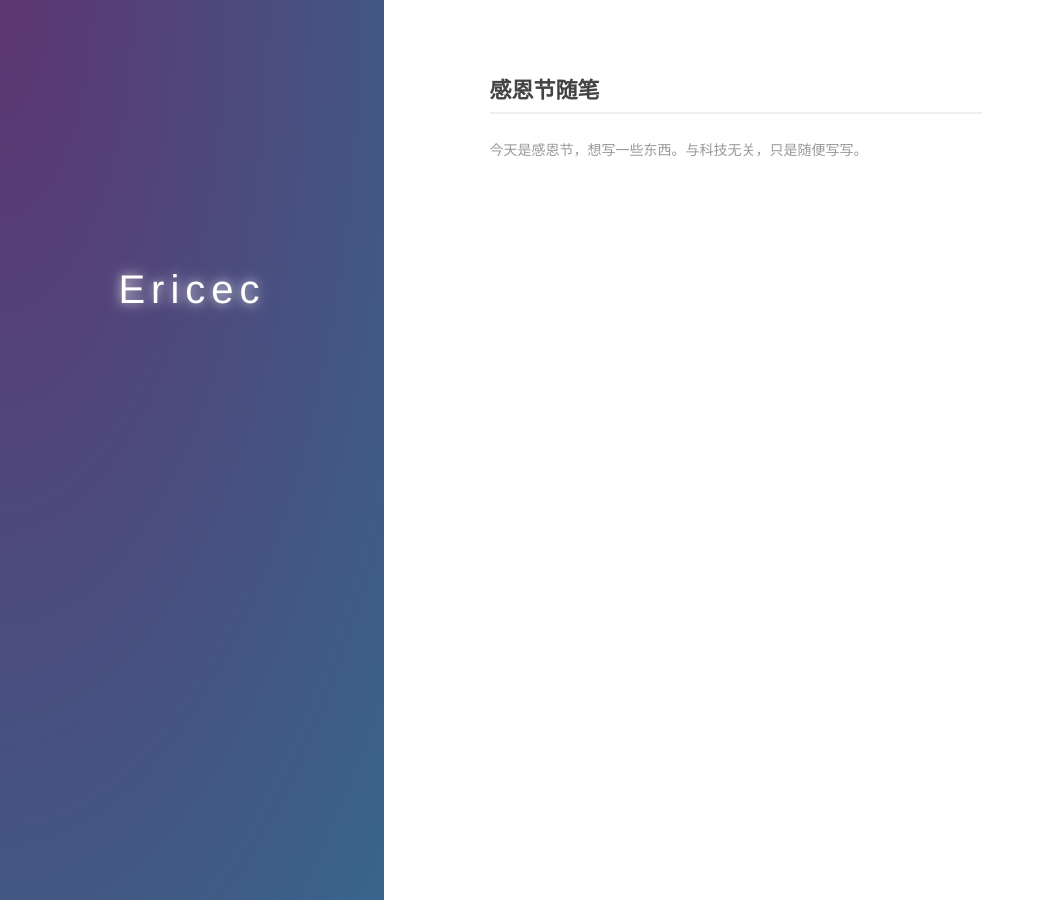
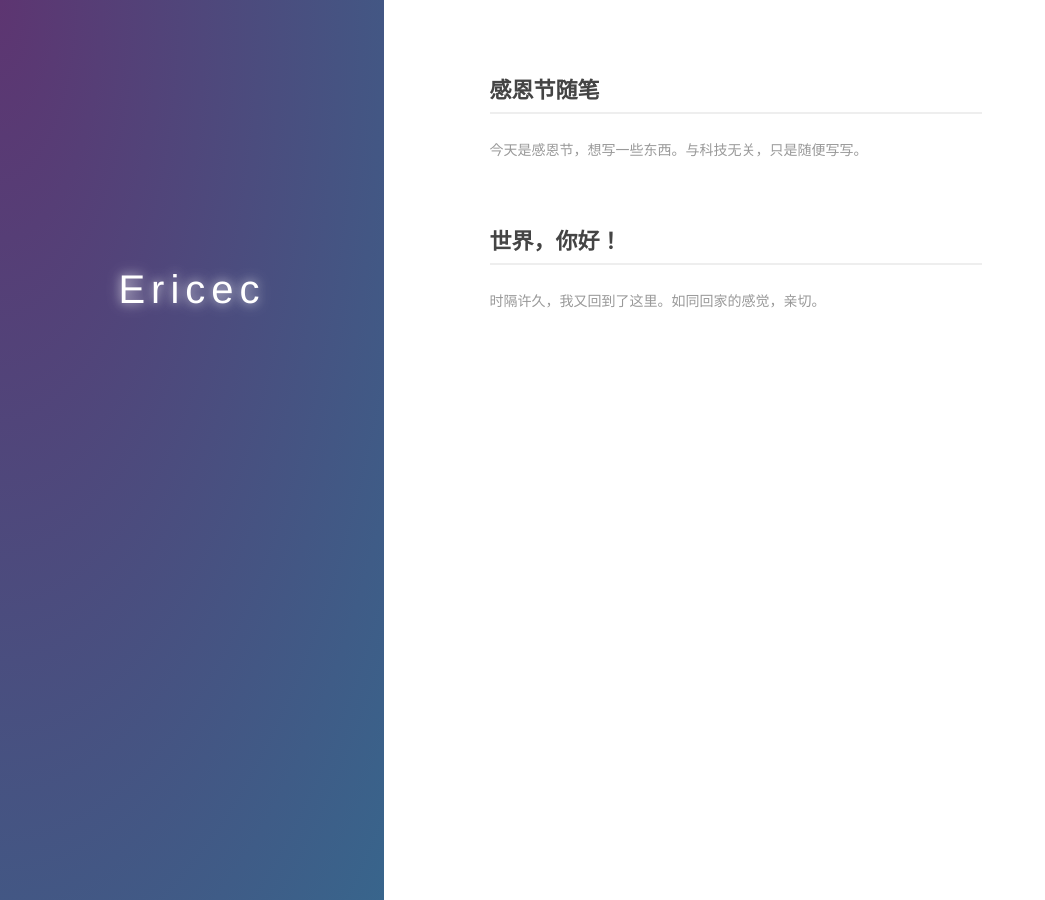
Before and after one commit to xiaowudesign/xiaowudesign.github.io, a Jekyll site: the page built from index.md, in a window 1280 px wide. Shown: the whole page, without its empty margins (0-1045 px from the left). Built offline with Jekyll 4.4.1, drawn with Linux system fonts in a browser that asks for light colours.

Commit message:
更新文章

```diff
--- a/_posts/世界，你好！.md
+++ b/_posts/2014-11-06-5.html.md
@@ -1,12 +1,17 @@
-Title: 世界，你好！
-
+---
+layout:     post
+title:       世界，你好！
 Date: 2014-11-06 01:01:15
-
 URL: /5.html
-
+category: blog
 Tags: 博客 , 心情
+description: 时隔许久，我又回到了这里。如同回家的感觉，亲切。
+---
 
 ![](http://eric.ec/wp-content/uploads/2014/11/9a7db649f90f5717128687b694ae6a7b-1263716577.jpg "9a7db649f90f5717128687b694ae6a7b-1263716577")
+
+
+
 
 时隔许久，我又回到了这里。如同回家的感觉，亲切。
 
```
